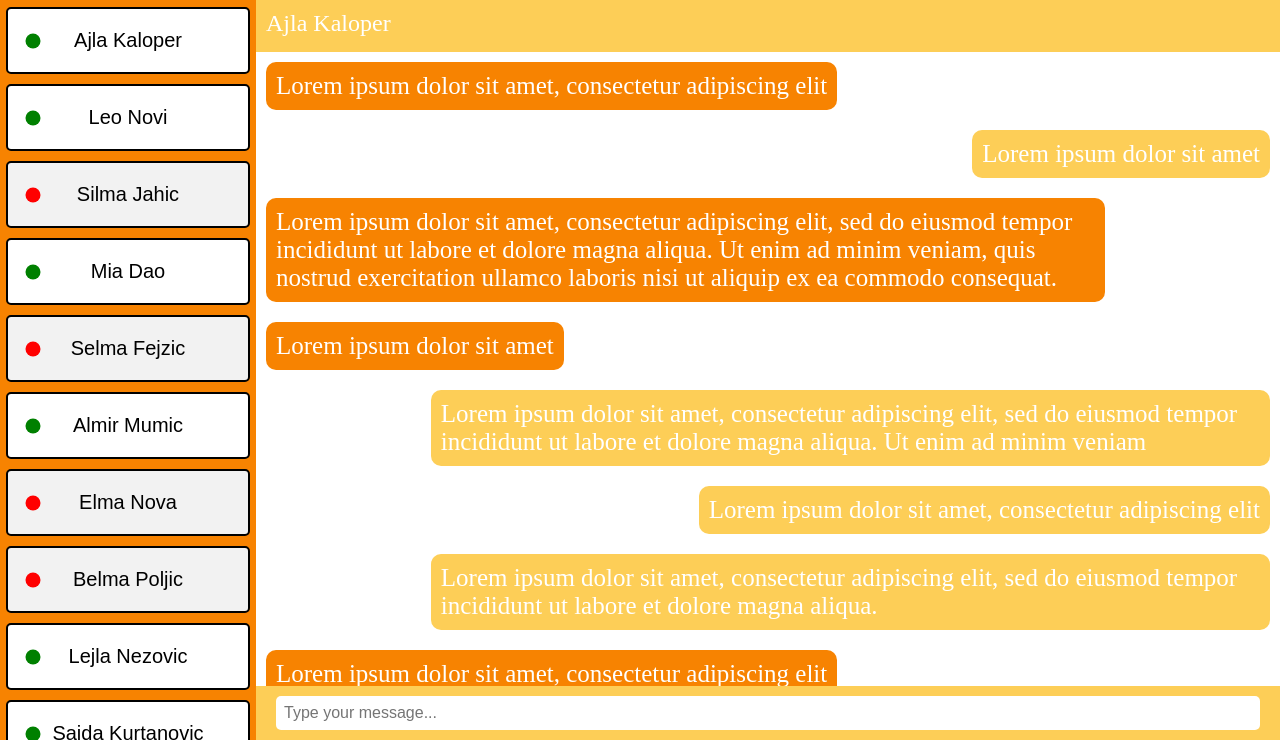
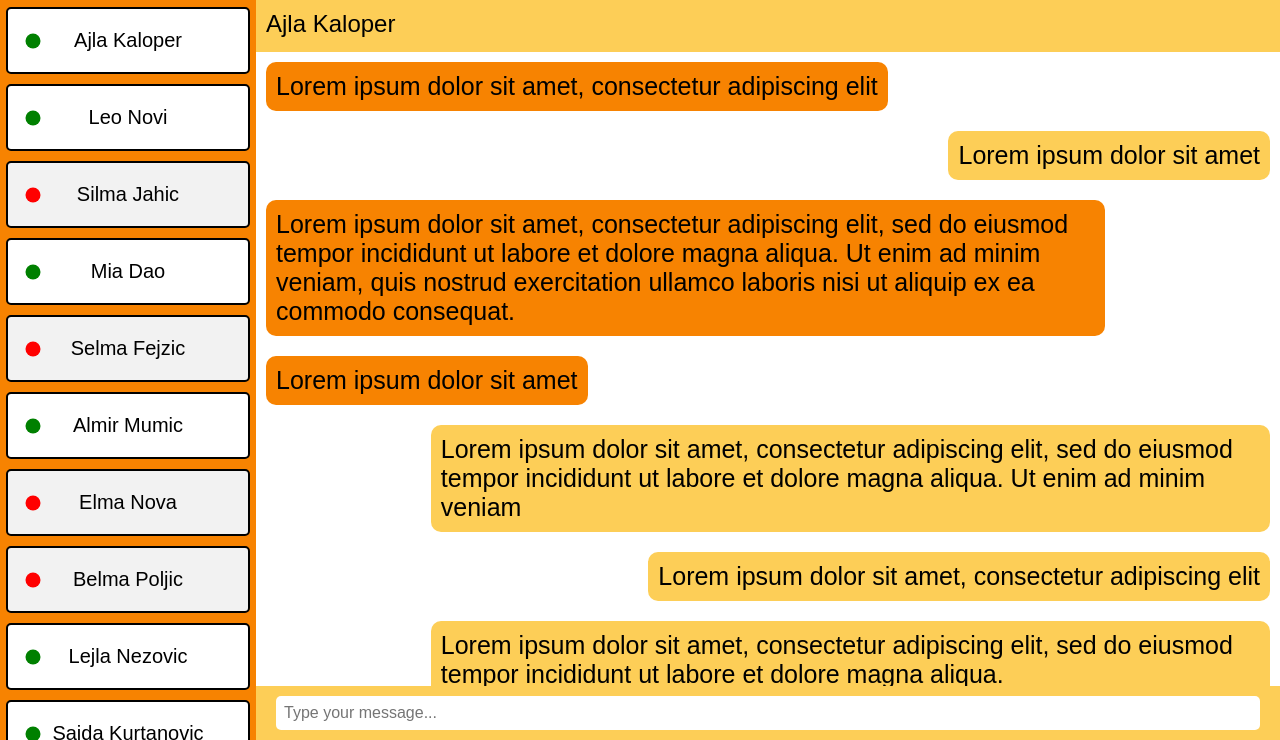
Before and after one commit to aminameric/HCI-Project, a plain HTML site: page chat.html in a window 1280 px wide. Shown: the part 60-800 px from the top of the page. Drawn offline with Linux system fonts and the light colour scheme.

Commit message:
fixed details

```diff
--- a/css/chat.css
+++ b/css/chat.css
@@ -114,6 +114,7 @@ margin-top: 5px;
 }.container {
     display: flex;
     height: calc(100vh - 60px);
+    font-family: "Gothic A1", sans-serif;
 }
 
 .left-section {
@@ -217,7 +218,7 @@ margin-top: 5px;
     padding: 10px;
     margin: 10px;
     max-width: 80%;
-    color: #fff;
+    color: black;
     font-size: 25px;
   }
 
@@ -234,7 +235,7 @@ margin-top: 5px;
   .person-name {
     top: 60px;
     background-color: #FDCE57;
-    color: #fff;
+    color: black;
     font-size: 24px;
     padding: 10px;
     text-align: left;
--- a/css/profile.css
+++ b/css/profile.css
@@ -199,5 +199,5 @@ nav {
     border-radius: 10px;
     padding: 10px;
     margin-bottom: 20px;
-    height: 40%;
+    height: 670px;
   }
```
